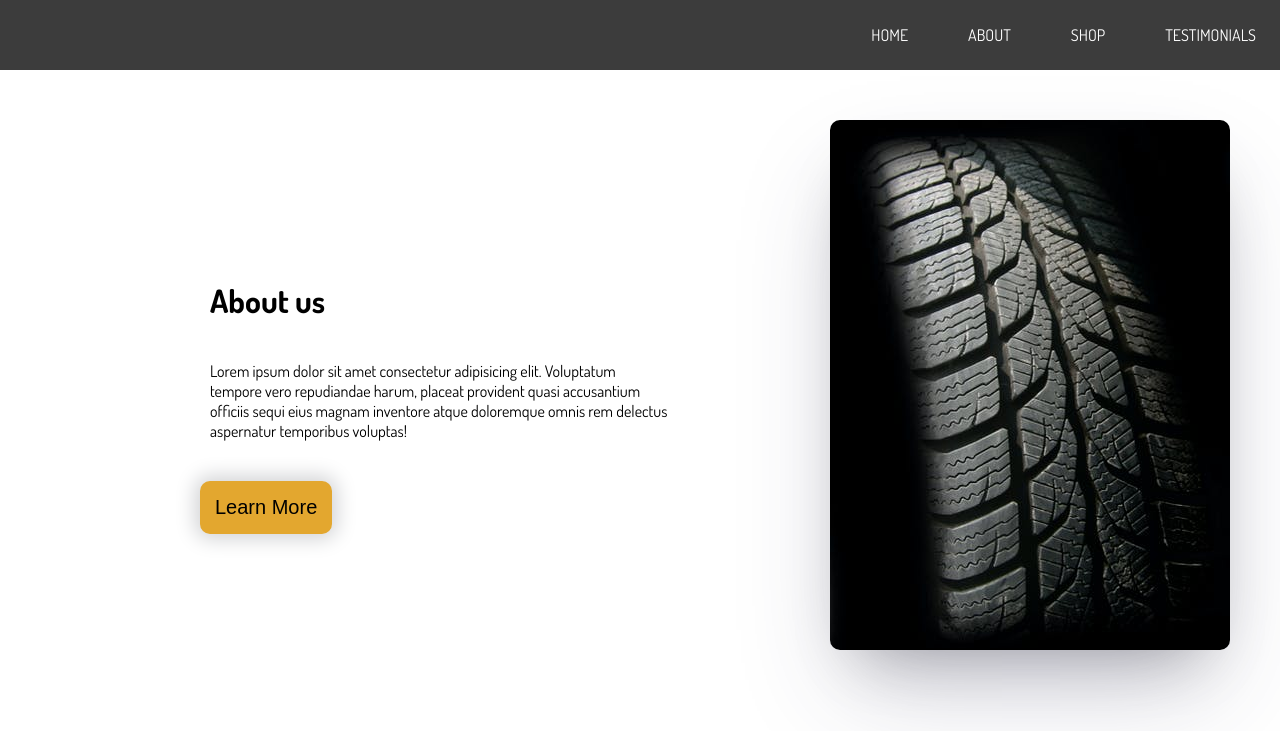
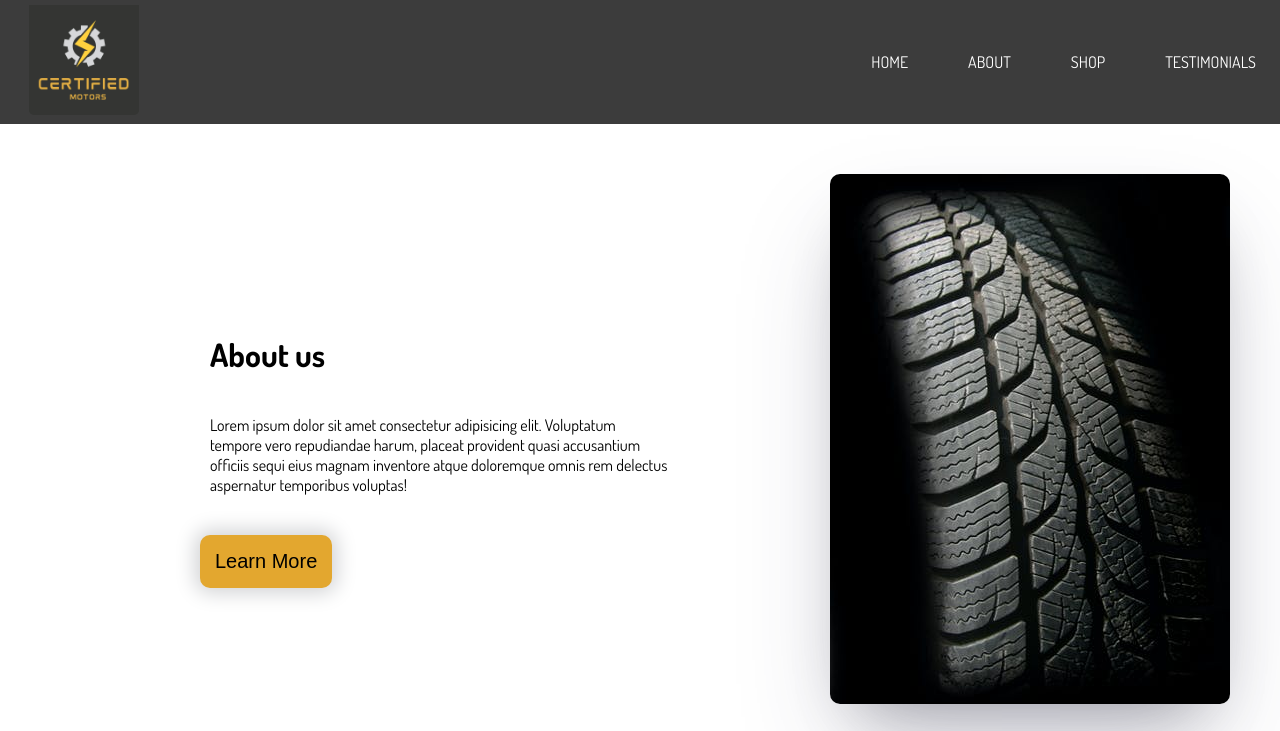
Before and after one commit to adekanmbiobaloluwa/CertifiedMotors, a plain HTML site: page about.html in a window 1280 px wide. Shown: the top 731 px of the page. Drawn offline with Linux system fonts and the light colour scheme; the site is published under a folder, as on GitHub Pages, so addresses that start at the root find nothing.

Commit message:
Update about.html

```diff
--- a/about.html
+++ b/about.html
@@ -21,7 +21,7 @@ crossorigin="anonymous" referrerpolicy="no-referrer" />
     <!--Header Start here-->
     <header>
         <nav class="navbar">
-           <a href="index.html"> <div class="logo"><img src="/assets/image/logo/logo.png" alt=""></div></a>
+           <a href="index.html"> <div class="logo"><img src="assets/image/logo/logo.png" alt=""></div></a>
 
             <ul class="nav-menu">
                 <li class="nav-item">
```
